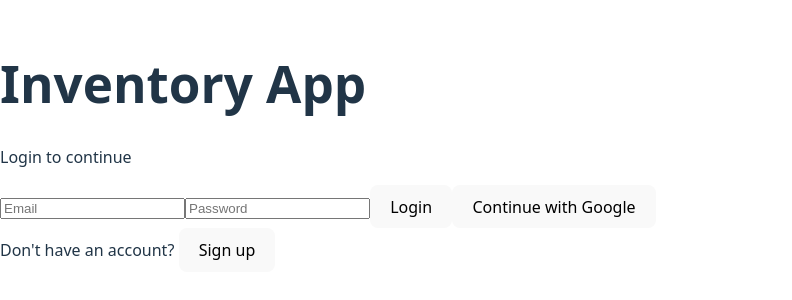
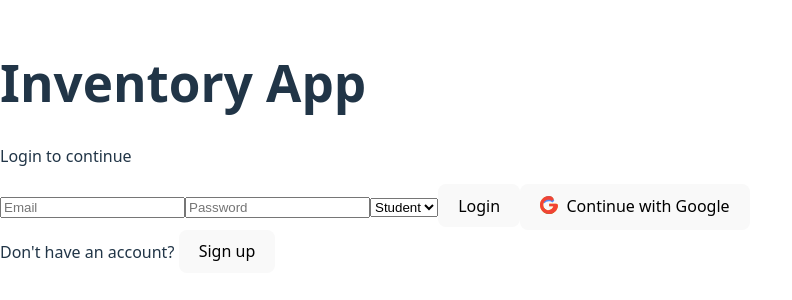
Before and after one commit to Rinki9999/InventoryStorage, a React (Vite) app in the folder inventory/: page / in a window 1280 px wide. Shown: the part 254-554 px from the top of the page, without its empty margins (0-792 px from the left). Built offline with nearby package versions, Linux system fonts and the light colour scheme; no server answers; the HTML template or start-up script is replaced by a standard one.

Commit message:
Adding react all the files

```diff
--- a/inventory/package.json
+++ b/inventory/package.json
@@ -10,6 +10,7 @@
     "preview": "vite preview"
   },
   "dependencies": {
+    "firebase": "^12.3.0",
     "react": "^19.1.1",
     "react-dom": "^19.1.1"
   },
--- a/inventory/src/firebase.js
+++ b/inventory/src/firebase.js
@@ -1,26 +1,50 @@
+// src/firebase.js
 import { initializeApp } from "firebase/app";
-import { getAuth, onAuthStateChanged, signOut } from "firebase/auth";
+import {
+  getAuth,
+  GoogleAuthProvider,
+  signInWithPopup,
+  signOut,
+  onAuthStateChanged,
+  createUserWithEmailAndPassword,
+  signInWithEmailAndPassword,
+} from "firebase/auth";
+import { getAnalytics } from "firebase/analytics";
 
+// Your Firebase config
 const firebaseConfig = {
-  apiKey: "YOUR_API_KEY",
-  authDomain: "YOUR_AUTH_DOMAIN",
-  projectId: "YOUR_PROJECT_ID",
-  storageBucket: "YOUR_BUCKET",
-  messagingSenderId: "YOUR_SENDER_ID",
-  appId: "YOUR_APP_ID"
+  apiKey: "AIzaSyAdm0UN1UoeFqIwQj_iX6CF7QfLVZQwmY8",
+  authDomain: "inventory-b1e8d.firebaseapp.com",
+  projectId: "inventory-b1e8d",
+  storageBucket: "inventory-b1e8d.firebasestorage.app",
+  messagingSenderId: "388920844869",
+  appId: "1:388920844869:web:91a2da52919023acfcf92c",
+  measurementId: "G-K9B1KZQN7Z",
 };
 
 // Initialize Firebase
 const app = initializeApp(firebaseConfig);
+const analytics = getAnalytics(app);
+
+// Initialize Authentication
 const auth = getAuth(app);
+const provider = new GoogleAuthProvider();
 
-// custom functions
-export function onAuthChange(callback) {
-  return onAuthStateChanged(auth, callback);
-}
+// Sign in with Google
+export const signInWithGoogle = () => signInWithPopup(auth, provider);
 
-export function logOut() {
-  return signOut(auth);
-}
+// Sign up with email/password
+export const signUpWithEmail = (email, password) =>
+  createUserWithEmailAndPassword(auth, email, password);
 
-export { auth, app };
+// Sign in with email/password
+export const signInWithEmail = (email, password) =>
+  signInWithEmailAndPassword(auth, email, password);
+
+// Listen to auth state changes
+export const onAuthChange = (callback) => onAuthStateChanged(auth, callback);
+
+// Logout
+export const logOut = () => signOut(auth);
+
+export { auth };
--- a/inventory/src/pages/Login.jsx
+++ b/inventory/src/pages/Login.jsx
@@ -1,12 +1,19 @@
 import React, { useState, useEffect } from "react";
-import { onAuthChange, logOut } from "../firebase";
-
-
+import {
+  onAuthChange,
+  logOut,
+  signInWithGoogle,
+  signUpWithEmail,
+  signInWithEmail,
+} from "../firebase";
 
 export default function Login() {
   const [mode, setMode] = useState("login");
+  const [firstName, setFirstName] = useState("");
+  const [lastName, setLastName] = useState("");
   const [email, setEmail] = useState("");
   const [password, setPassword] = useState("");
+  const [role, setRole] = useState("student"); // student / council / admin
   const [user, setUser] = useState(null);
   const [error, setError] = useState("");
   const [loading, setLoading] = useState(false);
@@ -32,8 +39,13 @@ export default function Login() {
     setError("");
     setLoading(true);
     try {
-      if (mode === "signup") await signUpWithEmail(email, password);
-      else await signInWithEmail(email, password);
+      if (mode === "signup") {
+        await signUpWithEmail(email, password);
+        // You can store firstName, lastName, role in Firestore here
+      } else {
+        await signInWithEmail(email, password);
+        // Optional: verify role here
+      }
     } catch (err) {
       setError(err.message);
     } finally {
@@ -60,6 +72,23 @@ export default function Login() {
 
       {error && <div className="error">{error}</div>}
 
+      {mode === "signup" && (
+        <div className="name-fields">
+          <input
+            type="text"
+            placeholder="First Name"
+            value={firstName}
+            onChange={(e) => setFirstName(e.target.value)}
+          />
+          <input
+            type="text"
+            placeholder="Last Name"
+            value={lastName}
+            onChange={(e) => setLastName(e.target.value)}
+          />
+        </div>
+      )}
+
       <input
         type="email"
         placeholder="Email"
@@ -74,11 +103,26 @@ export default function Login() {
         onChange={(e) => setPassword(e.target.value)}
       />
 
+      <select value={role} onChange={(e) => setRole(e.target.value)}>
+        <option value="student">Student</option>
+        <option value="council">Council</option>
+        <option value="admin">Admin</option>
+      </select>
+
       <button onClick={handleEmail} disabled={loading} className="btn primary">
         {loading ? "Please wait..." : mode === "login" ? "Login" : "Sign up"}
       </button>
 
       <button onClick={handleGoogle} disabled={loading} className="btn secondary">
+        <span style={{ marginRight: "8px", verticalAlign: "middle" }}>
+          {/* Google SVG icon */}
+          <svg xmlns="http://www.w3.org/2000/svg" width="18" height="18" viewBox="0 0 48 48">
+            <path fill="#fbbc05" d="M43.6 20.4h-19v7.2h11.1c-1.2 6-6.9 10.3-13.1 10.3-7.7 0-14-6.3-14-14s6.3-14 14-14c3.5 0 6.7 1.3 9.1 3.5l5-5C34 2.8 29.3 0 24 0 10.7 0 0 10.7 0 24s10.7 24 24 24c12.2 0 22.3-9 23.8-20.8 0-1.5-.2-2.8-.6-4.8z"/>
+            <path fill="#518ef8" d="M6.3 14.6l6.1 4.5C14 16.6 18.7 14 24 14c3.5 0 6.7 1.3 9.1 3.5l5-5C34 2.8 29.3 0 24 0 15.9 0 8.5 5 6.3 14.6z"/>
+            <path fill="#28b446" d="M24 48c5.3 0 10.1-1.8 13.8-4.8l-6.4-5.3C28.7 40.6 26.4 41.5 24 41.5c-6.2 0-11.9-4.3-13.1-10.3l-6.1 4.5C8.5 43 15.9 48 24 48z"/>
+            <path fill="#f14336" d="M43.6 20.4h-19v7.2h11.1c-1.2 6-6.9 10.3-13.1 10.3-7.7 0-14-6.3-14-14s6.3-14 14-14c3.5 0 6.7 1.3 9.1 3.5l5-5C34 2.8 29.3 0 24 0 10.7 0 0 10.7 0 24s10.7 24 24 24c12.2 0 22.3-9 23.8-20.8 0-1.5-.2-2.8-.6-4.8z"/>
+          </svg>
+        </span>
         Continue with Google
       </button>
 
--- a/inventory/src/styles/index.css
+++ b/inventory/src/styles/index.css
@@ -1,56 +1,115 @@
+/* Global body and container */
 body {
-  font-family: Arial, sans-serif;
-  background-color: #f3f4f6;
+  font-family: 'Segoe UI', Tahoma, Geneva, Verdana, sans-serif;
+  background: linear-gradient(135deg, #e0eafc, #cfdef3);
   display: flex;
   justify-content: center;
   align-items: center;
   height: 100vh;
   margin: 0;
+  transition: background 0.5s ease;
 }
 
+/* App container */
 .app-container {
   display: flex;
   justify-content: center;
   align-items: center;
   width: 100%;
+  padding: 1rem;
 }
 
+/* Login Box */
 .login-box {
   background: #fff;
-  padding: 2rem;
-  border-radius: 10px;
-  width: 350px;
-  box-shadow: 0 4px 10px rgba(0, 0, 0, 0.1);
+  padding: 2.5rem 2rem;
+  border-radius: 16px;
+  width: 380px;
+  max-width: 95%;
+  box-shadow: 0 12px 30px rgba(0, 0, 0, 0.15);
   text-align: center;
+  transition: transform 0.3s ease, box-shadow 0.3s ease;
 }
 
+.login-box:hover {
+  transform: translateY(-5px);
+  box-shadow: 0 18px 40px rgba(0, 0, 0, 0.2);
+}
+
+/* Titles */
 .login-box h1 {
   margin-bottom: 0.5rem;
   color: #333;
+  font-size: 2rem;
+  letter-spacing: 1px;
 }
 
 .login-box p {
-  color: #777;
-  font-size: 0.9rem;
-  margin-bottom: 1rem;
+  color: #555;
+  font-size: 0.95rem;
+  margin-bottom: 1.5rem;
 }
 
-input {
+/* Error Messages */
+.error {
+  background: #ffe6e6;
+  color: #c00;
+  padding: 10px 12px;
+  margin-bottom: 12px;
+  border-radius: 8px;
+  font-size: 0.85rem;
+  transition: all 0.3s ease;
+  text-align: left;
+}
+
+/* Inputs and Selects */
+/* Inputs and Selects */
+input, select {
   width: 100%;
-  padding: 10px;
+  padding: 12px 14px;      /* same padding for all */
   margin: 8px 0;
   border: 1px solid #ccc;
-  border-radius: 5px;
+  border-radius: 10px;
+  font-size: 0.95rem;      /* same font size */
+  transition: border-color 0.3s ease, box-shadow 0.3s ease, transform 0.3s ease;
+  box-sizing: border-box;   /* ensures width includes padding */
+  background-color: #fff;   /* optional: match input background */
+  color: #333;              /* text color */
 }
 
-.btn {
+input:focus, select:focus {
+  border-color: #007bff;
+  box-shadow: 0 0 8px rgba(0, 123, 255, 0.3);
+  outline: none;
+  transform: translateY(-2px);
+}
+
+
+/* Name Fields */
+.name-fields {
+  display: flex;
+  gap: 0.5rem;
+}
+
+.name-fields input {
+  flex: 1;
+}
+
+/* Buttons */
+button {
   width: 100%;
-  padding: 10px;
+  padding: 10px; /* Slightly smaller */
   margin: 10px 0;
   cursor: pointer;
   border: none;
-  border-radius: 5px;
-  font-weight: bold;
+  border-radius: 10px;
+  font-weight: 600;
+  font-size: 0.9rem; /* Smaller font */
+  transition: all 0.3s ease;
+  display: flex;
+  align-items: center;
+  justify-content: center;
+  gap: 0.5rem;
 }
 
 .btn.primary {
@@ -60,15 +119,21 @@ input {
 
 .btn.primary:hover {
   background-color: #0056b3;
+  transform: translateY(-2px);
+  box-shadow: 0 6px 14px rgba(0,0,0,0.2);
 }
 
 .btn.secondary {
   background-color: #fff;
-  border: 1px solid #ccc;
+  border: 1px solid #007bff;
+  color: #007bff;
 }
 
 .btn.secondary:hover {
-  background-color: #f9f9f9;
+  background-color: #007bff;
+  color: #fff;
+  transform: translateY(-2px);
+  box-shadow: 0 6px 14px rgba(0,0,0,0.2);
 }
 
 .btn.logout {
@@ -78,20 +143,14 @@ input {
 
 .btn.logout:hover {
   background-color: #c0392b;
+  transform: translateY(-2px);
 }
 
-.error {
-  background: #ffe6e6;
-  color: #c00;
-  padding: 8px;
-  margin-bottom: 10px;
-  border-radius: 4px;
-  font-size: 0.85rem;
-}
-
+/* Mode Switch */
 .switch-mode {
-  margin-top: 10px;
+  margin-top: 12px;
   font-size: 0.9rem;
+  color: #555;
 }
 
 .link-btn {
@@ -99,9 +158,40 @@ input {
   background: none;
   border: none;
   cursor: pointer;
-  font-weight: bold;
+  font-weight: 600;
+  transition: color 0.3s ease;
 }
 
 .link-btn:hover {
+  color: #0056b3;
   text-decoration: underline;
 }
+
+/* Placeholder Styling */
+::placeholder {
+  color: #aaa;
+  opacity: 1;
+}
+
+/* Responsive */
+@media (max-width: 480px) {
+  .login-box {
+    padding: 2rem 1.5rem;
+  }
+
+  .name-fields {
+    flex-direction: column;
+  }
+
+  h1 {
+    font-size: 1.6rem;
+  }
+
+  input, select, button {
+    font-size: 0.9rem;
+  }
+
+  button {
+    padding: 10px;
+  }
+}
```
Also changed, not shown: 1 other file (tests, documents, lock files or other folders).
